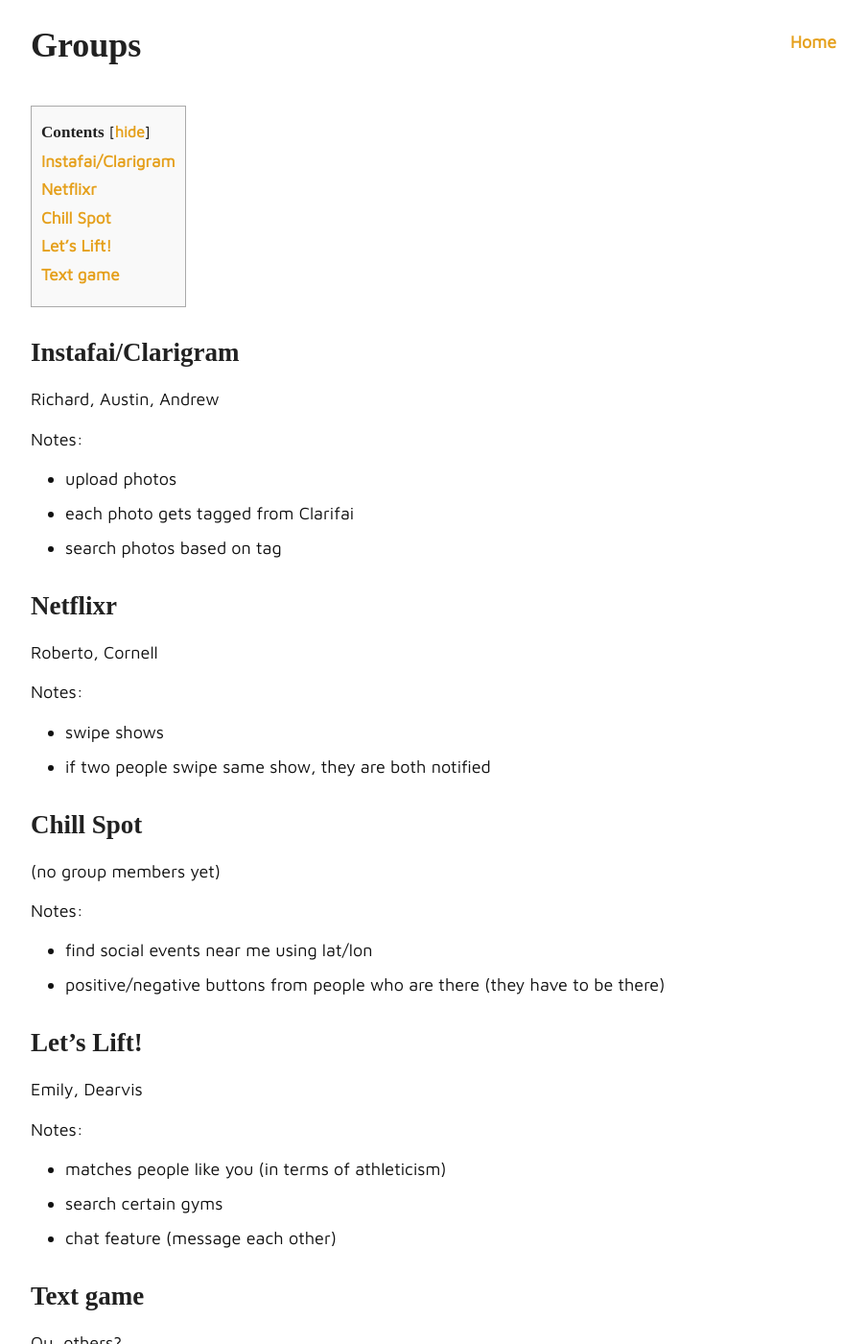
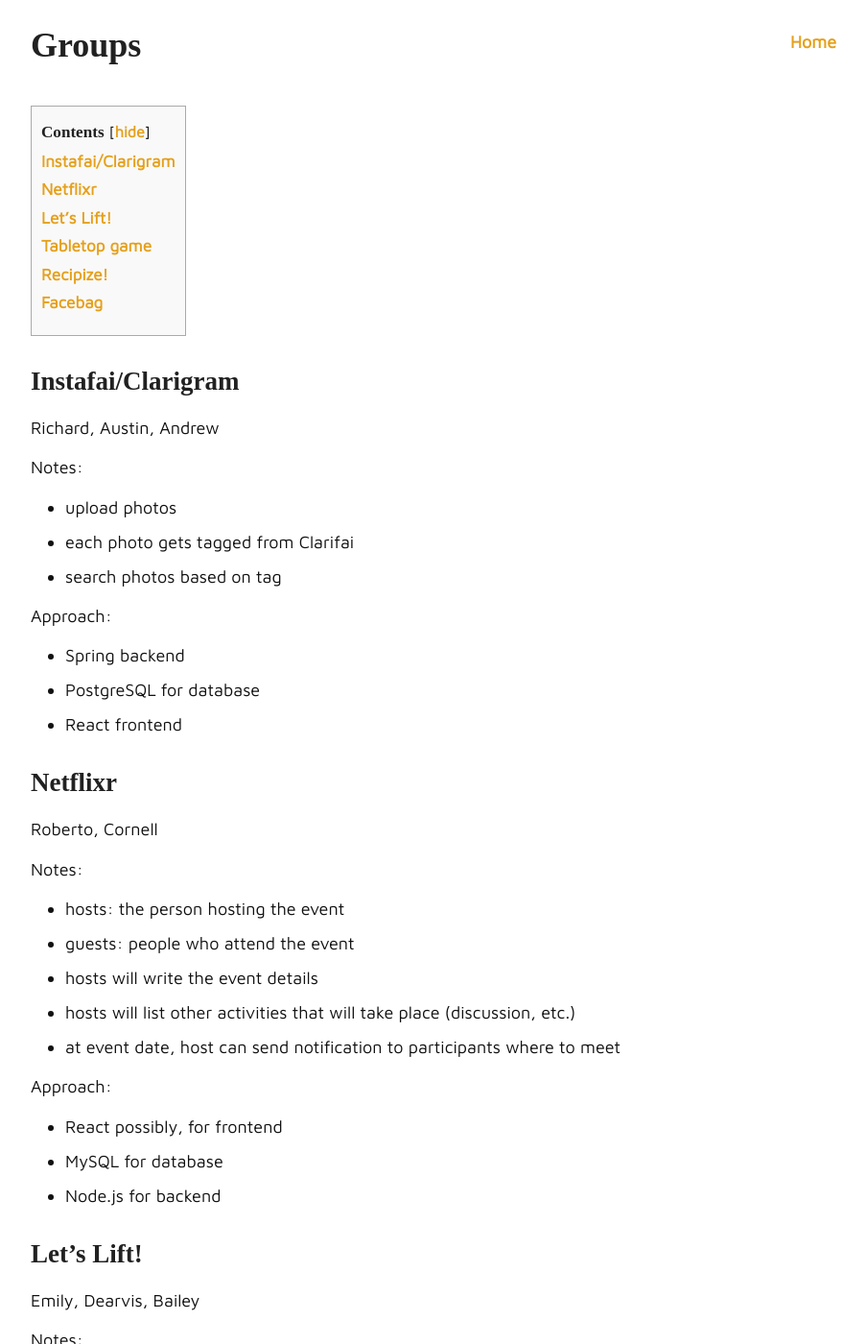
Before and after one commit to joshuaeckroth/cinf201-website, a Jekyll site: the page built from project/groups.markdown, in a window 1280 px wide and 1400 px high. Shown: the whole window at 96% size, without its empty margins (183-1086 px from the left). Built offline with Jekyll 4.4.1, drawn with Linux system fonts in a browser that asks for light colours; some web fonts are replaced; some of the changed text lies outside the part shown.

```diff
--- a/project/groups.markdown
+++ b/project/groups.markdown
@@ -15,27 +15,33 @@ Notes:
 - each photo gets tagged from Clarifai
 - search photos based on tag
 
+Approach:
+
+- Spring backend
+- PostgreSQL for database
+- React frontend
+
 ## Netflixr
 
 Roberto, Cornell
 
 Notes:
 
-- swipe shows
-- if two people swipe same show, they are both notified
+- hosts: the person hosting the event
+- guests: people who attend the event
+- hosts will write the event details
+- hosts will list other activities that will take place (discussion, etc.)
+- at event date, host can send notification to participants where to meet
 
-## Chill Spot
+Approach:
 
-(no group members yet)
-
-Notes:
-
-- find social events near me using lat/lon
-- positive/negative buttons from people who are there (they have to be there)
+- React possibly, for frontend
+- MySQL for database
+- Node.js for backend
 
 ## Let's Lift!
 
-Emily, Dearvis
+Emily, Dearvis, Bailey
 
 Notes:
 
@@ -43,10 +49,39 @@ Notes:
 - search certain gyms
 - chat feature (message each other)
 
-## Text game
+Approach:
 
-Ou, others?
+- PHP
+- MySQL
+
+## Tabletop game
+
+Ou, Shayne
 
 Notes:
 
 - store game data in database
+
+Approach:
+
+- MongoDB
+- Node.js
+
+## Recipize!
+
+Mimi, Duncan
+
+Notes:
+
+- Make recipes out of ingredients
+- Save recipes
+- Search recipes by ingredient
+
+Approach:
+
+- MySQL
+- PHP
+
+## Facebag
+
+Po, Christian
```
Also changed, not shown: assignments/demo-days.md (+1 -1 lines), notes/syllabus.md (+2 -0 lines).
